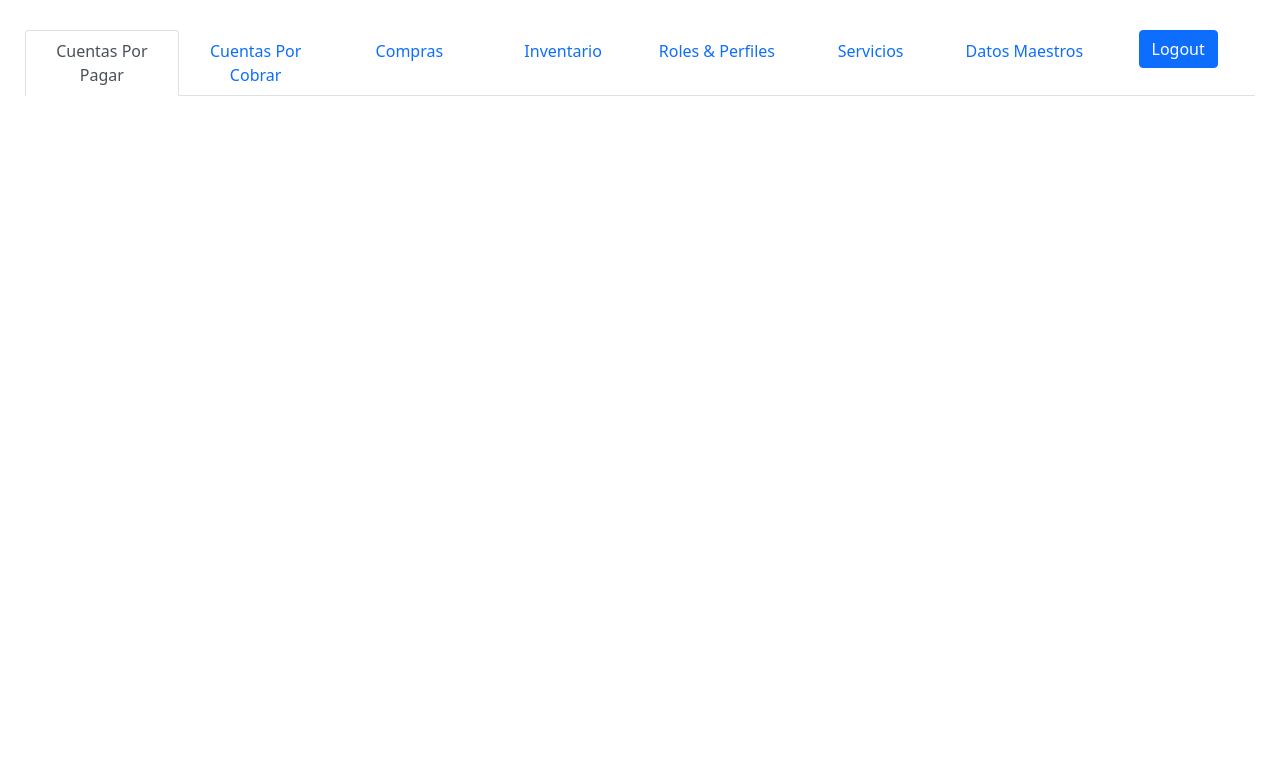
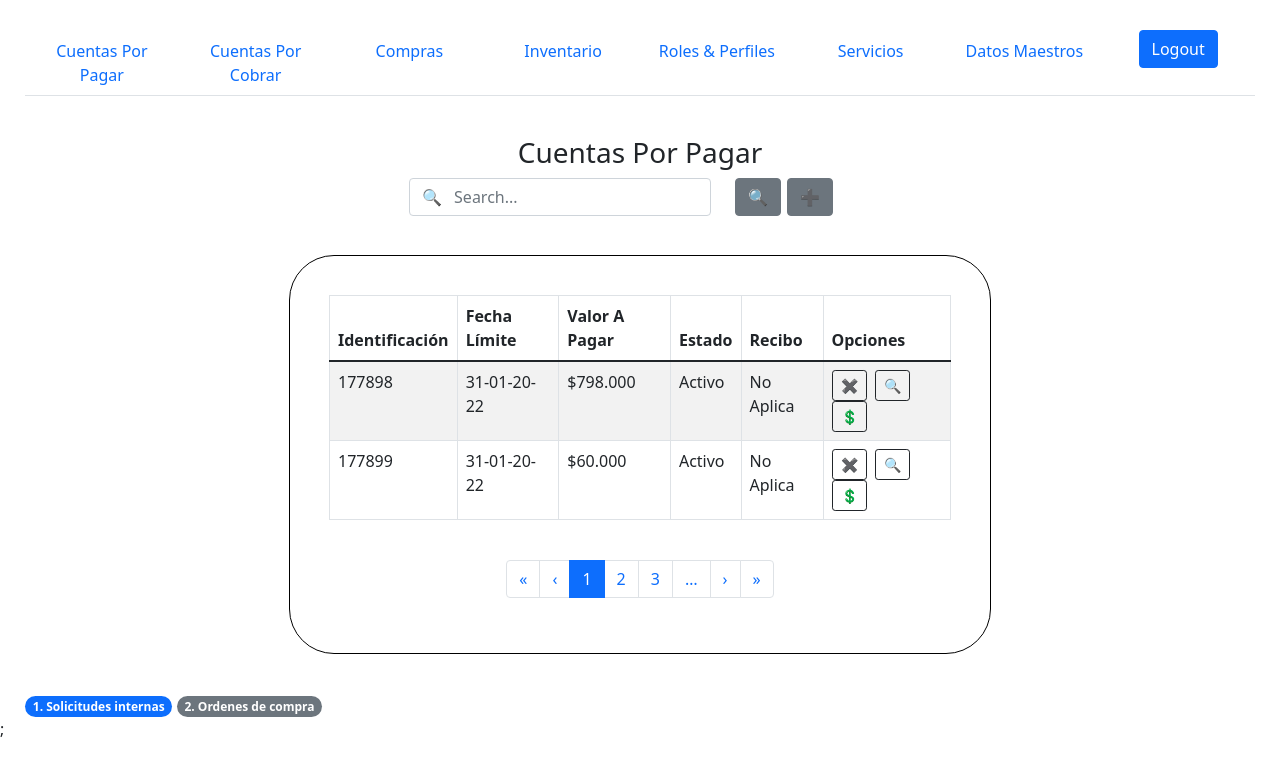
Before and after one commit to davidneitor185/erp_uv, a React (Create React App) app: page /cuentasporpagar in a window 1280 px wide. Shown: the top 776 px of the page. Built offline with nearby package versions, Linux system fonts and the light colour scheme.

Commit message:
listar cuentas y realizar pagos listo(vista)

```diff
--- a/src/view/Rutas.js
+++ b/src/view/Rutas.js
@@ -4,7 +4,8 @@ import UserState from "../User/UserState";
 import Solicitudes from "./solicitudes/Solicitudes";
 import CrearSoli from "./solicitudes/CrearSoli";
 import Navbar from './componentes/Navbar';
-;
+import CuentasPorPagar from "./cuentas_por_pagar/CuentasPorPagar";
+
 
 
 function Rutas() {
@@ -17,7 +18,7 @@ function Rutas() {
             <Route exact path="/" element={<Login />} />
             <Route path="/principal" element={<Solicitudes />}/>
             <Route path="/principal/crearsolicitud" element={<CrearSoli />}/>
-
+            <Route path="/cuentasporpagar" element={<CuentasPorPagar />}/>
 
           </Routes>
         </Router>
--- a/src/view/componentes/Navbar.js
+++ b/src/view/componentes/Navbar.js
@@ -6,25 +6,25 @@ const Navbar = () => {
   return <div style={{paddingLeft:25, paddingRight:25, marginTop:30}}>
     <Nav justify variant="tabs" defaultActiveKey="/home">
   <Nav.Item>
-    <Nav.Link href="/home">Cuentas Por Pagar</Nav.Link>
+    <Nav.Link href="/cuentasporpagar">Cuentas Por Pagar</Nav.Link>
   </Nav.Item>
   <Nav.Item>
-    <Nav.Link eventKey="link-1">Cuentas Por Cobrar</Nav.Link>
+    <Nav.Link href="/">Cuentas Por Cobrar</Nav.Link>
   </Nav.Item>
   <Nav.Item>
-    <Nav.Link eventKey="link-2">Compras</Nav.Link>
+    <Nav.Link href="/principal">Compras</Nav.Link>
   </Nav.Item>
   <Nav.Item>
-    <Nav.Link eventKey="link-3">Inventario</Nav.Link>
+    <Nav.Link href="/">Inventario</Nav.Link>
   </Nav.Item>
   <Nav.Item>
-    <Nav.Link eventKey="link-4">Roles & Perfiles</Nav.Link>
+    <Nav.Link href="/">Roles & Perfiles</Nav.Link>
   </Nav.Item>
   <Nav.Item>
-    <Nav.Link eventKey="link-5">Servicios</Nav.Link>
+    <Nav.Link href="/">Servicios</Nav.Link>
   </Nav.Item>
   <Nav.Item>
-    <Nav.Link eventKey="link-6">Datos Maestros</Nav.Link>
+    <Nav.Link href="/">Datos Maestros</Nav.Link>
   </Nav.Item>
   <Nav.Item>
     <Button>Logout</Button>
--- a/src/view/componentes/TablaSI.js
+++ b/src/view/componentes/TablaSI.js
@@ -5,6 +5,9 @@ import Paginas from "./Paginas";
 import { useNavigate } from "react-router-dom";
 import { Link } from "react-router-dom";
 import ModalVerSoli from "../solicitudes/modalVerSolicitud";
+import VerDetalleCuentas from "../cuentas_por_pagar/VerDetalleCuentas";
+import PagarCuenta from "../cuentas_por_pagar/PagarCuenta";
+import AnularCuentas from "../cuentas_por_pagar/AnularCuentas";
 
 export const TablaSI = (props) => {
 
@@ -32,7 +35,8 @@ export const TablaSI = (props) => {
             </tr>
           </thead>
           <tbody>
-            {props.datos && props.datos.map((dato) => {
+            {props.tipo && props.datos && props.datos.map((dato) => {
+              if(props.tipo =="solicitud"){
                 return (
                   <tr>
                     {dato.map((datico) => {
@@ -41,6 +45,21 @@ export const TablaSI = (props) => {
                     <td><ModalVerSoli/></td>
                   </tr>
                 );
+              }else if(props.tipo == "cuentasxpagar"){
+                return (
+                  <tr>
+                    {dato.map((datico) => {
+                      return <td>{datico}</td>;
+                    })}
+                    <td>
+                      <AnularCuentas />
+                      <VerDetalleCuentas />
+                      <PagarCuenta />
+                      </td>
+                  </tr>
+                );
+              }
+
             })}
           </tbody>
         </Table>
--- /dev/null
+++ b/src/view/cuentas_por_pagar/AnularCuentas.js
@@ -0,0 +1,39 @@
+import React from "react";
+import { useState } from "react";
+import Modal from 'react-bootstrap/Modal'
+import { FormControl, Button, Form, Row, Col } from "react-bootstrap";
+import BadgeInfe from "../componentes/BadgeInfe";
+import Tooltip from 'react-bootstrap/Tooltip';
+import OverlayTrigger from 'react-bootstrap/OverlayTrigger';
+
+const AnularCuentas = () =>{
+        const [fullscreen, setFullscreen] = useState(true);
+        const [show, setShow] = useState(false);
+
+        const setModal = (valor) => {
+          setShow(valor);
+        };
+
+        return (
+          <>
+               <OverlayTrigger
+                    delay={{ hide: 450, show: 180 }}
+                    overlay={(props) => (
+                        <Tooltip {...props}>
+                            Anular Cuenta
+                        </Tooltip>
+                    )}
+                    placement="bottom"
+      ><Button className="me-2" variant="outline-dark" size="sm" onClick={() => setModal(true)}>
+                ✖
+              </Button></OverlayTrigger>
+            <Modal show={show} fullscreen={fullscreen} onHide={() => setModal(false)}>
+              <Modal.Header closeButton>
+                <Modal.Title>Anular Cuentas Por Pagar</Modal.Title>
+              </Modal.Header>
+              <Modal.Body>¡¡Funciona!!</Modal.Body>
+            </Modal>
+          </>
+        );
+};
+export default AnularCuentas;
--- /dev/null
+++ b/src/view/cuentas_por_pagar/CuentasPorPagar.js
@@ -0,0 +1,53 @@
+import React from "react";
+import { TablaSI } from "../componentes/TablaSI";
+import { FormControl, Button, Form, Row, Col } from "react-bootstrap";
+import BadgeInfe from "../componentes/BadgeInfe";
+import { Link } from "react-router-dom";
+
+const CuentasPorPagar = () => {
+
+    const titulos = [
+        "Identificación",
+        "Fecha Límite",
+        "Valor A Pagar",
+        "Estado",
+        "Recibo",
+        "Opciones",
+    ];
+    const datos = [["177898", "31-01-20-22", "$798.000", "Activo", "No Aplica"],
+    ["177899", "31-01-20-22", "$60.000", "Activo", "No Aplica"]];
+
+    const tipo = "cuentasxpagar";
+
+    return (
+        <div>
+            <div style={{ display: "flex", justifyContent: "center", marginTop: 40 }}>
+                <h3>Cuentas Por Pagar</h3>
+            </div>
+            <div>
+                <Form>
+                    <Form.Group as={Row} style={{ justifyContent: "center" }}>
+                        <Col sm="3">
+                            <FormControl
+                                placeholder="🔍   Search..."
+                                aria-label="Identificación"
+                                aria-describedby="basic-addon1"
+                            />
+                        </Col>
+                        <Col sm="1" style={{ width: "4%" }}>
+                            <Button variant="secondary">🔍</Button>
+                        </Col>
+                        <Col sm="1">
+                            <Link className="btn btn-secondary" to={"/cuentasporpagar/crearcuenta"}>➕</Link>
+                        </Col>
+                    </Form.Group>
+                </Form>
+            </div>
+            <div style={{ justifyContent: "center", margin: "0 250px" }}>
+                <TablaSI titulos={titulos} datos={datos} tipo={tipo} />
+            </div>
+            <BadgeInfe />
+            </div>
+            );
+};
+export default CuentasPorPagar;
--- /dev/null
+++ b/src/view/cuentas_por_pagar/ModalPagar.css
@@ -0,0 +1,3 @@
+.tituloModPagar{
+    position:relative;
+};
--- /dev/null
+++ b/src/view/cuentas_por_pagar/PagarCuenta.js
@@ -0,0 +1,102 @@
+import React from "react";
+import { useState } from "react";
+import { TablaSI } from "../componentes/TablaSI";
+import Modal from 'react-bootstrap/Modal'
+import { FormControl, Button, Form, Row, Col } from "react-bootstrap";
+import BadgeInfe from "../componentes/BadgeInfe";
+import Tooltip from 'react-bootstrap/Tooltip';
+import OverlayTrigger from 'react-bootstrap/OverlayTrigger';
+import "./ModalPagar.css";
+
+const PagarCuenta = (nombreC) =>{
+        const [fullscreen, setFullscreen] = useState(true);
+        const [show, setShow] = useState(false);
+        const [info, setInfo] = useState({
+          recibo: "",
+          cuentas: 0,
+          saldo: ""
+        });
+
+        const handleInputChange = (event) => {
+          setInfo({
+              ...info,
+              [event.target.name]: event.target.value
+          });
+      };
+
+        const setModal = (valor) => {
+          setShow(valor);
+        };
+
+        return (
+          <>
+          <OverlayTrigger
+              delay={{ hide: 450, show: 180 }}
+              overlay={(props) => (
+                  <Tooltip {...props}>
+                      Pagar Cuenta
+                  </Tooltip>
+              )}
+              placement="bottom"
+      ><Button className="me-2" variant="outline-dark" size="sm" onClick={() => setModal(true)}>
+        💲
+       </Button></OverlayTrigger>
+            <Modal
+             show={show}
+             backdrop="static"
+             keyboard={false}
+             size="lg"
+             aria-labelledby="contained-modal-title-vcenter"
+             onHide={() => setModal(false)}
+             centered>
+              <Modal.Header closeButton>
+                <Modal.Title>Formato Para Realizar Pagos</Modal.Title>
+              </Modal.Header>
+              <Modal.Body>
+              <div style={{
+                display: "flex",
+                flexDirection:"column",
+                margin: "2%",
+                padding: "2%",
+                border: "0.5px solid black",
+
+              }}>
+                  <Form className="form rounded p-4 p-sm-3">
+                    <div className="tituloModPagar">
+                    <h3>Diligencie el formulario</h3>
+                    </div>
+                        <Form.Group as={Row} className="mb-3" controlId="recibo" >
+                          <Col>
+                              <Form.Label>Número recibo de pago</Form.Label>
+                              <Form.Control placeholder="Ingresa el número" name="recibo" onChange={handleInputChange} disabled/>
+                          </Col>
+                          <Col>
+                          <Form.Label>Cuentas de la empresa</Form.Label>
+                            <Form.Select name="cuentas">
+                              <option>Cuenta 1</option>
+                              <option>Cuenta 2</option>
+                              <option>Cuenta 3</option>
+                            </Form.Select>
+                          </Col>
+                        </Form.Group>
+                        <Form.Group as={Row} className="mb-3" controlId="saldo" >
+                          <Col>
+                              <Form.Label>Saldo a pagar</Form.Label>
+                              <Form.Control placeholder="$" name="saldo" onChange={handleInputChange}/>
+                              <Form.Text className="text-muted">
+                                Cuenta a pagar: "Ejemplo"
+                              </Form.Text>
+                          </Col>
+                          <Col style={{ marginLeft:"50px"}}>
+                            <Button variant="success" style={{ marginTop: "30px"}}>Realizar Pago</Button>
+                            <Button variant="secondary" style={{ marginTop: "30px", marginLeft: "60px"}} onClick={() => setModal(false)}>Cancelar</Button>
+                          </Col>
+                        </Form.Group>
+                  </Form>
+              </div>
+              </Modal.Body>
+            </Modal>
+          </>
+        );
+};
+export default PagarCuenta;
--- /dev/null
+++ b/src/view/cuentas_por_pagar/VerDetalleCuentas.js
@@ -0,0 +1,44 @@
+import React from "react";
+import { useState } from "react";
+import { TablaSI } from "../componentes/TablaSI";
+import Modal from 'react-bootstrap/Modal'
+import { FormControl, Button, Form, Row, Col } from "react-bootstrap";
+import BadgeInfe from "../componentes/BadgeInfe";
+import Tooltip from 'react-bootstrap/Tooltip';
+import OverlayTrigger from 'react-bootstrap/OverlayTrigger';
+
+
+const VerDetalleCuentas = () =>{
+        const [fullscreen, setFullscreen] = useState(true);
+        const [show, setShow] = useState(false);
+        const [info, setInfo] = useState([
+          //Aquí va algo
+        ]);
+
+        const setModal = (valor) => {
+          setShow(valor);
+        };
+
+        return (
+          <>
+          <OverlayTrigger
+                    delay={{ hide: 450, show: 180 }}
+                    overlay={(props) => (
+                        <Tooltip {...props}>
+                            Ver Detalle
+                        </Tooltip>
+                    )}
+                    placement="bottom"
+      ><Button className="me-2" variant="outline-dark" size="sm" onClick={() => setModal(true)}>
+                🔍
+              </Button></OverlayTrigger>
+            <Modal show={show} fullscreen={fullscreen} onHide={() => setModal(false)}>
+              <Modal.Header closeButton>
+                <Modal.Title>Detalle Cuentas Por Pagar</Modal.Title>
+              </Modal.Header>
+              <Modal.Body>¡¡Funciona!!</Modal.Body>
+            </Modal>
+          </>
+        );
+};
+export default VerDetalleCuentas;
--- a/src/view/solicitudes/Solicitudes.js
+++ b/src/view/solicitudes/Solicitudes.js
@@ -16,6 +16,7 @@ const Solicitudes = () => {
     "Opciones",
   ];
   const datos = [["1", "marbelle","5","05/02/2022","radicado"],[]];
+  const tipo = "solicitudes";
   const solicitudes = useAxios("/solicitudes");
   const data = () =>{
     solicitudes.map((soli)=>{
@@ -50,7 +51,7 @@ const Solicitudes = () => {
         </Form>
       </div>
       <div style={{ justifyContent: "center", margin: "0 250px" }}>
-        <TablaSI titulos={titulos} datos={datos}/>
+        <TablaSI titulos={titulos} datos={datos} tipo={tipo}/>
       </div>
       <BadgeInfe />
     </div>
```
Lines whose indentation alone changed are shown as unchanged.
